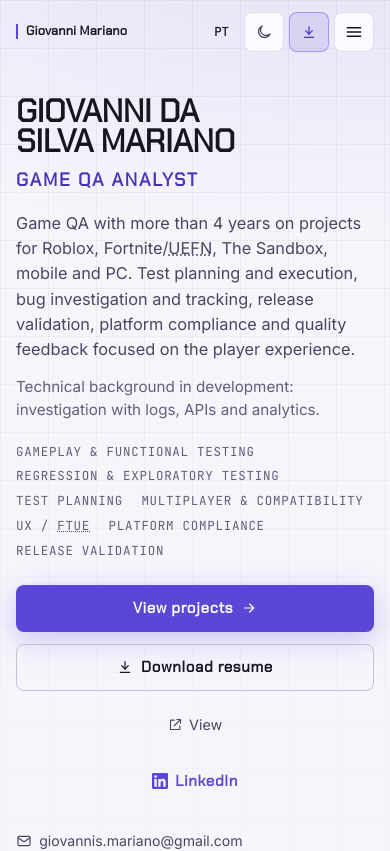
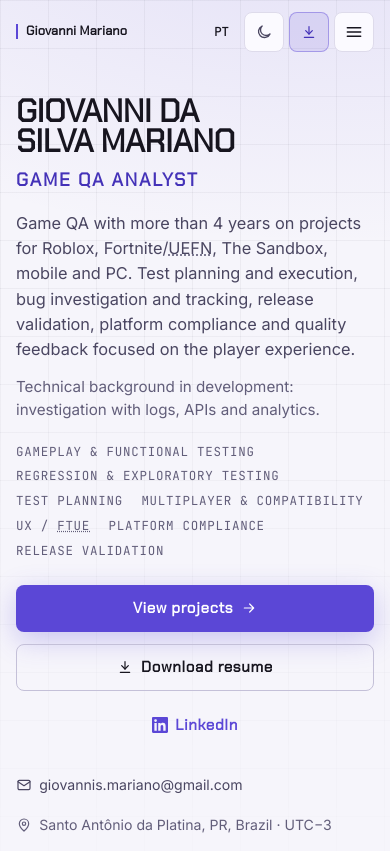
Before and after one commit to gio-gamedev/gio-gamedev.github.io, a React (Vite) app: page / in a window 390 px wide. Shown: the top 851 px of the page. Built offline with nearby package versions, Linux system fonts and the light colour scheme.

Commit message:
Revert "Let "View" open both résumés, not just the page's own language"
This reverts commit 370a928fb028a84d76d082c16e389f39ace329f0.

```diff
--- a/src/components/Contact.tsx
+++ b/src/components/Contact.tsx
@@ -4,7 +4,6 @@
 import { useLang } from '../i18n/LanguageContext';
 import { Abbr } from './Abbr';
 import { Icon } from './Icon';
-import { ResumeViewButton } from './ResumeDialog';
 import styles from './Contact.module.css';
 
 async function copyText(text: string) {
@@ -88,7 +87,6 @@
                 <Icon name="download" />
                 {t(ui.resume.pdf)}
               </a>
-              <ResumeViewButton className="btn btn-ghost" />
             </div>
           </div>
 
--- a/src/components/Hero.module.css
+++ b/src/components/Hero.module.css
@@ -77,28 +77,6 @@
   align-items: center;
   gap: var(--space-3) var(--space-4);
   margin-top: clamp(24px, 4vw, 40px);
-}
-
-/* A quieter secondary action beside the download button: opens both résumés in a dialog. A
-   <button>, not a link, so it needs its own reset (no border, no background, inherits the font). */
-.viewResume {
-  display: inline-flex;
-  align-items: center;
-  gap: 0.4rem;
-  min-height: 44px;
-  border: 0;
-  background: none;
-  padding: 0;
-  font-family: inherit;
-  font-size: 0.9rem;
-  color: var(--text-muted);
-  text-decoration: none;
-  cursor: pointer;
-}
-
-.viewResume:hover {
-  color: var(--accent);
-  text-decoration: underline;
 }
 
 .linkedin {
@@ -257,8 +235,7 @@
     width: 100%;
   }
 
-  .linkedin,
-  .viewResume {
+  .linkedin {
     justify-content: center;
   }
 }
--- a/src/components/Hero.tsx
+++ b/src/components/Hero.tsx
@@ -3,7 +3,6 @@
 import { useLang } from '../i18n/LanguageContext';
 import { Abbr } from './Abbr';
 import { Icon } from './Icon';
-import { ResumeViewButton } from './ResumeDialog';
 import styles from './Hero.module.css';
 
 /**
@@ -48,7 +47,6 @@
               <Icon name="download" size={16} />
               {t(ui.hero.resume)}
             </a>
-            <ResumeViewButton className={styles.viewResume} />
             <a className={styles.linkedin} href={links.linkedin} target="_blank" rel="noopener noreferrer">
               <Icon name="linkedin" size={16} />
               LinkedIn
--- a/src/components/ResumeDialog.module.css
+++ /dev/null
@@ -1,20 +0,0 @@
-.list {
-  display: grid;
-  gap: var(--space-3);
-  list-style: none;
-}
-
-.list a {
-  display: inline-flex;
-  align-items: center;
-  gap: 0.5rem;
-  min-height: 44px;
-  font-size: 1rem;
-  font-weight: 600;
-  text-decoration: none;
-}
-
-.list a:hover {
-  color: var(--accent);
-  text-decoration: underline;
-}
--- a/src/components/ResumeDialog.tsx
+++ /dev/null
@@ -1,42 +0,0 @@
-import { useState } from 'react';
-import { profile } from '../content/profile';
-import { ui } from '../content/ui';
-import { useLang } from '../i18n/LanguageContext';
-import { Icon } from './Icon';
-import { Lightbox } from './Lightbox';
-import styles from './ResumeDialog.module.css';
-
-/**
- * "View" opens both résumés at once, English and Portuguese, regardless of the site's current
- * language — a recruiter reading one version may still want the other. The download button next to
- * it (see Hero/Contact) keeps going straight to the résumé matching the page's own language.
- */
-export function ResumeViewButton({ className }: { className?: string }) {
-  const { t } = useLang();
-  const [open, setOpen] = useState(false);
-
-  return (
-    <>
-      <button type="button" className={className} aria-haspopup="dialog" onClick={() => setOpen(true)}>
-        <Icon name="external" size={15} />
-        {t(ui.resume.view)}
-      </button>
-      <Lightbox open={open} variant="text" title={t(ui.resume.pdf)} closeLabel={t(ui.labels.close)} onClose={() => setOpen(false)}>
-        <ul className={styles.list}>
-          <li>
-            <a href={encodeURI(profile.cv.en)} target="_blank" rel="noopener noreferrer">
-              <Icon name="external" size={16} />
-              View résumé (English)
-            </a>
-          </li>
-          <li>
-            <a href={encodeURI(profile.cv.pt)} target="_blank" rel="noopener noreferrer">
-              <Icon name="external" size={16} />
-              Ver currículo (Português)
-            </a>
-          </li>
-        </ul>
-      </Lightbox>
-    </>
-  );
-}
--- a/src/content/ui.ts
+++ b/src/content/ui.ts
@@ -65,7 +65,6 @@
   },
   resume: {
     pdf: { en: 'Resume (PDF)', pt: 'Currículo (PDF)' },
-    view: { en: 'View', pt: 'Ver' },
   },
   sections: {
     projects: { en: 'Selected QA Projects', pt: 'Projetos de QA em destaque' },
```
